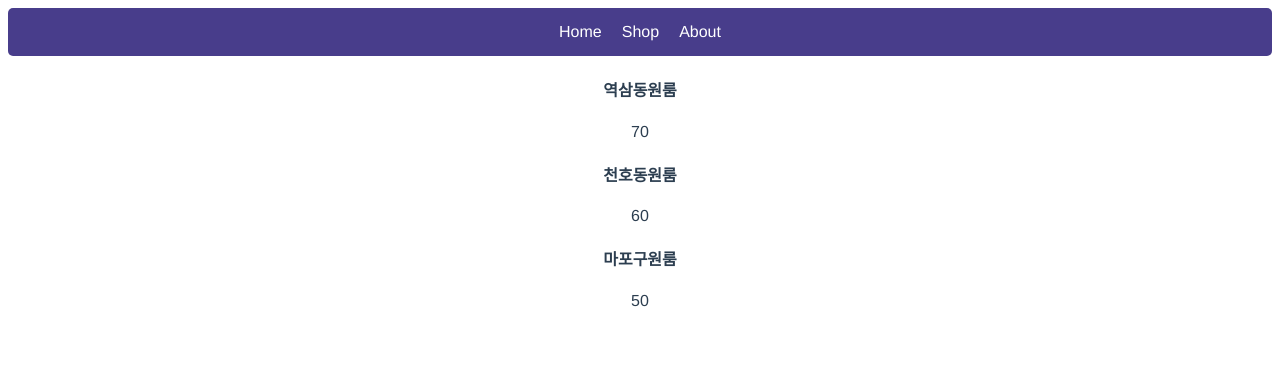
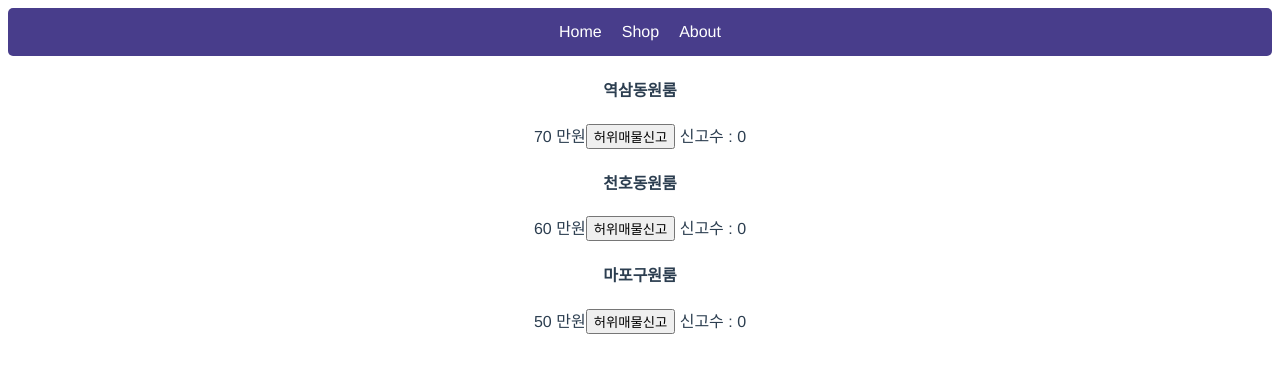
Before and after one commit to 95hyun/vuedongsan, a Vue app: page / in a window 1280 px wide. Shown: the top 372 px of the page. Built offline with nearby package versions, Linux system fonts and the light colour scheme.

Commit message:
feat : v-for div로 묶어서 처리

```diff
--- a/src/App.vue
+++ b/src/App.vue
@@ -10,9 +10,10 @@
     <a v-for="menus in 메뉴들" :key="menus">{{ menus }}</a>
   </div>
 
-  <div v-for="(rooms, i) in 3" :key="i">
-    <h4> {{ products[i] }}</h4>
-    <a> {{ price[i] }}</a>
+  <div v-for="(rooms, i) in rooms" :key="i">
+    <h4> {{ rooms.product }}</h4>
+    <a> {{ rooms.price }} 만원</a>
+    <button @click="rooms.신고수++">허위매물신고</button> <span> 신고수 : {{ rooms.신고수 }}</span>
   </div>
 
 <!--  <div>-->
@@ -36,17 +37,17 @@ export default {
   name: 'App',
   data() {
     return {
-      rooms : {
-        products: ['역삼동원룸', '천호동원룸', '마포구원룸'],
-        price: [70, 60, 50],
-      },
-      products: ['역삼동원룸', '천호동원룸', '마포구원룸'],
-      price: [70, 60, 50],
+      rooms : [
+        { product: '역삼동원룸', price: 70, 신고수: 0},
+        { product: '천호동원룸', price: 60, 신고수: 0},
+        { product: '마포구원룸', price: 50, 신고수: 0},
+      ],
       메뉴들 : ['Home', 'Shop', 'About'],
     }
   },
   components: {
-  }
+
+  },
 }
 </script>
 
```
